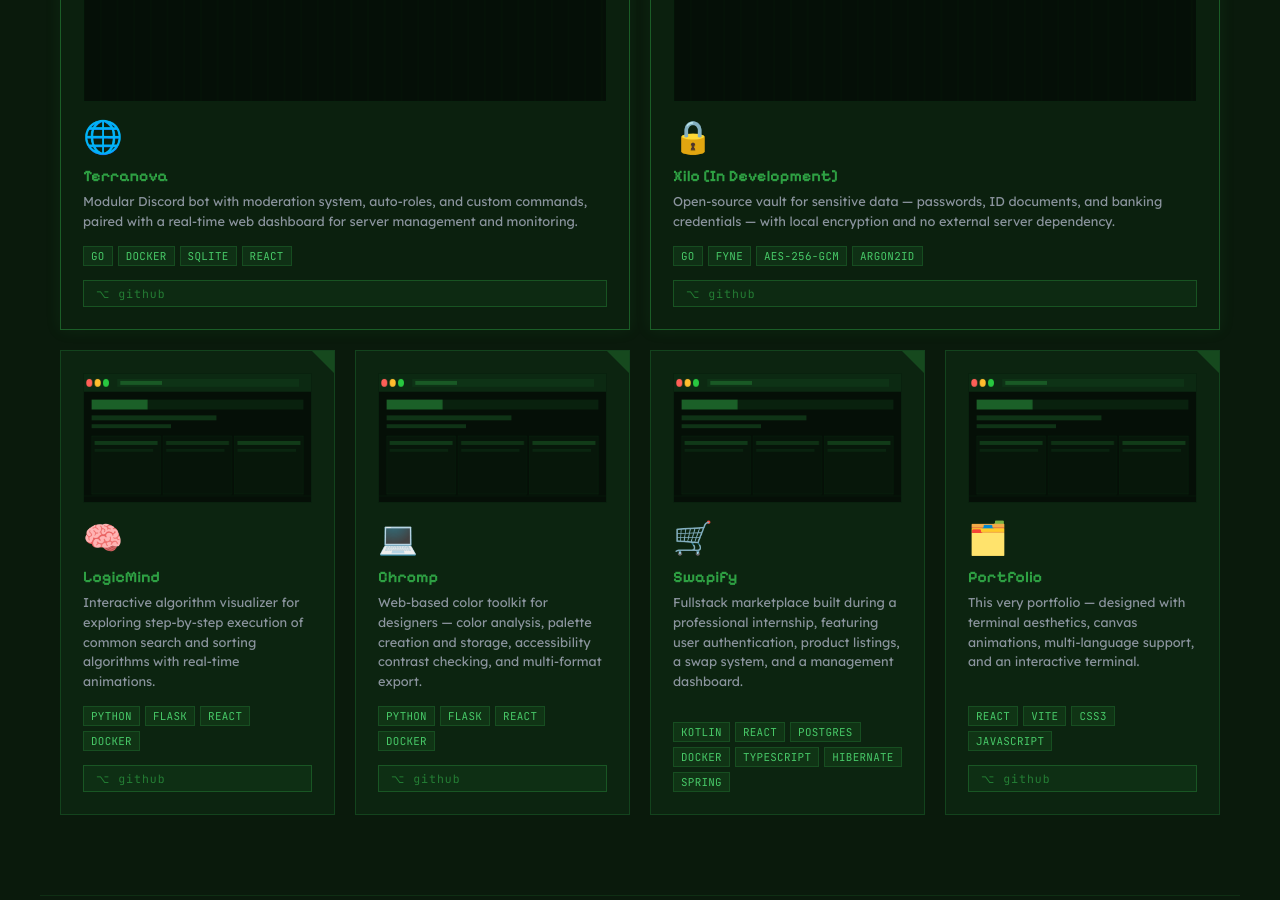
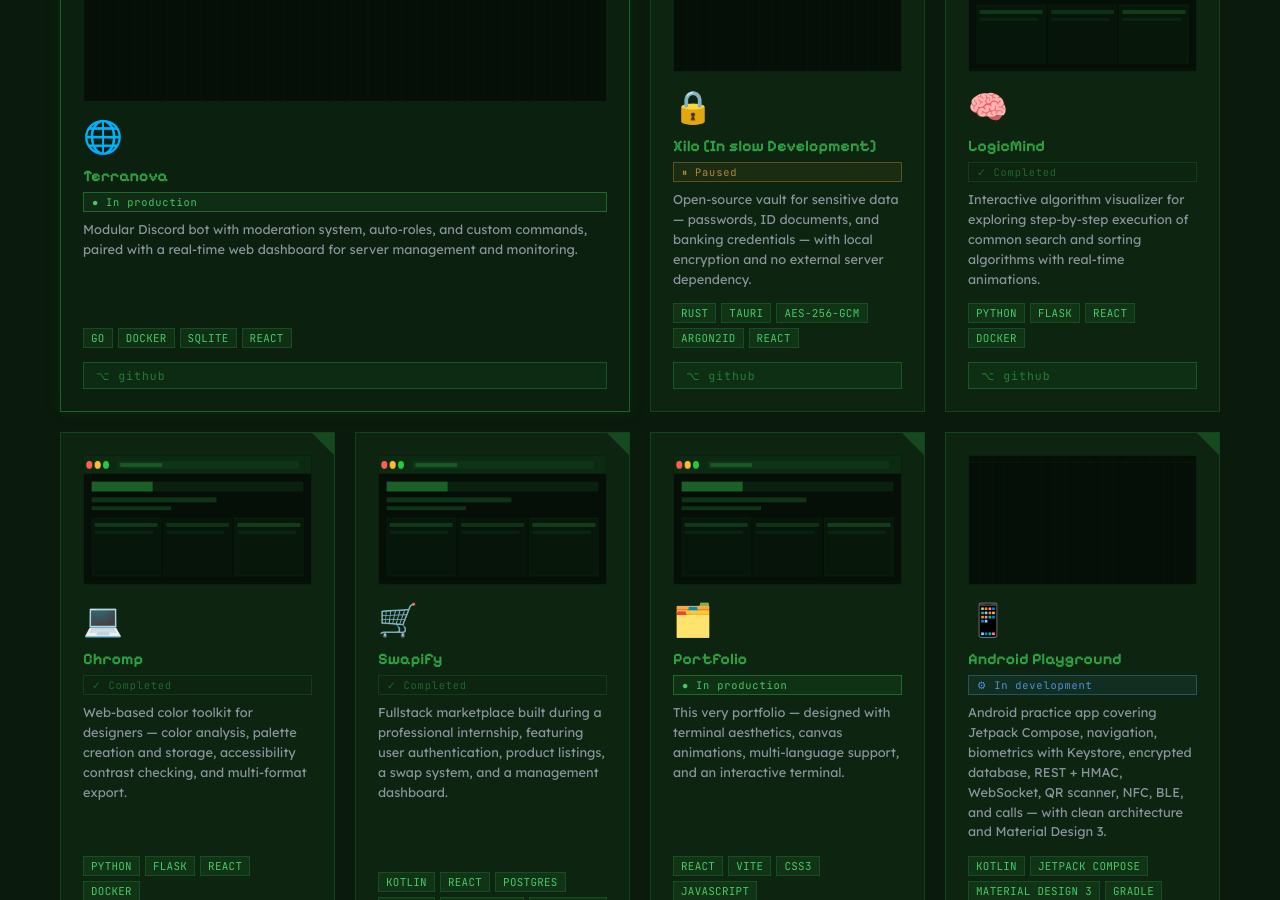
Before and after one commit to Okubukee/Portfolio, a React (Vite) app: page / in a window 1280 px wide. Shown: the part 1900-2800 px from the top of the page. Built offline with nearby package versions, Linux system fonts and the light colour scheme.

Commit message:
add project status badges

```diff
--- a/src/components/Projects/ProjectCard.jsx
+++ b/src/components/Projects/ProjectCard.jsx
@@ -22,12 +22,17 @@ export default function ProjectCard({ project }) {
 
   return (
     <div className={`project-card${project.featured ? ' featured' : ''}`}>
-      {project.featured && <div className="project-badge">★ FEATURED</div>}
+      {project.featured && <div className="project-badge">{t['proj-featured']}</div>}
       <div className="project-canvas-wrap">
         <canvas ref={canvasRef} className="proj-canvas" data-category={project.category} width={cw} height={ch} />
       </div>
       <div className="project-icon">{project.icon}</div>
       <h3 className="project-title">{t[project.titleKey]}</h3>
+      {project.status && (
+        <span className={`project-status project-status--${project.status}`}>
+          {t[`proj-status-${project.status}`]}
+        </span>
+      )}
       <p className="project-description">{t[project.descKey]}</p>
       <div className="project-tech">
         {project.tech.map(tag => <span key={tag} className="tech-tag">{tag}</span>)}
--- a/src/data/i18n.js
+++ b/src/data/i18n.js
@@ -1,5 +1,10 @@
 export const translations = {
   es: {
+    'proj-status-active':    '● En producción',
+    'proj-status-completed': '✓ Completado',
+    'proj-status-paused':    '⏸ Pausado',
+    'proj-status-wip':       '⚙ En desarrollo',
+    'proj-featured':         '★ DESTACADO',
     'status-text':    'ESTADO: DISPONIBLE PARA TRABAJAR',
     'subtitle':       'Desarrollador de Software',
     'bio':            'Creando experiencias digitales con código. Especializado en desarrollo fullstack y software.',
@@ -39,7 +44,7 @@ export const translations = {
     'form-ph-msg':    'Tengo una idea de proyecto...',
     'proj-terranova-title':       'Terranova',
     'proj-terranova-desc':        'Bot de Discord modular con sistema de moderación, roles automáticos y comandos personalizados, junto a un dashboard web en tiempo real para gestión y monitoreo del servidor.',
-    'proj-xilo-title':    'Xilo [En desarrollo]',
+    'proj-xilo-title':    'Xilo [En desarrollo pausado]',
     'proj-xilo-desc':     'Bóveda open source para datos sensibles — contraseñas, documentos de identidad y credenciales bancarias — con cifrado local y sin dependencia de servidores externos.',
     'proj-logicmind-title':       'LogicMind',
     'proj-logicmind-desc':        'Visualizador interactivo de algoritmos que permite explorar paso a paso el flujo de diferentes algoritmos con animaciones en tiempo real.',
@@ -49,6 +54,8 @@ export const translations = {
     'proj-swapify-desc':      'Marketplace fullstack desarrollado en prácticas profesionales, con autenticación de usuarios, listado de productos, sistema de intercambio y panel de gestión.',
     'proj-portfolio-title':   'Portfolio',
     'proj-portfolio-desc':    'Este mismo portafolio — diseñado con estética de terminal, animaciones en canvas, soporte multiidioma y una terminal interactiva.',
+    'proj-androidplayground-title': 'Android Playground',
+    'proj-androidplayground-desc':  'App Android de práctica que cubre Jetpack Compose, navegación, biometría con Keystore, bases de datos cifradas, REST + HMAC, WebSocket, escáner QR, NFC, BLE y llamadas — con buenas prácticas y Material Design 3.',
     'footer-line':    '/* okubuke — construido con pasión */',
     'footer-echo':    '$ echo "gracias por visitar"',
     'term-welcome':        'Bienvenido. Escribe <span class="tcmd">help</span> para ver los comandos disponibles.',
@@ -76,6 +83,11 @@ export const translations = {
     'term-not-found':      'comando no encontrado — prueba <span style="color:var(--green-bright)">help</span>',
   },
   pt: {
+    'proj-status-active':    '● Em produção',
+    'proj-status-completed': '✓ Concluído',
+    'proj-status-paused':    '⏸ Pausado',
+    'proj-status-wip':       '⚙ Em desenvolvimento',
+    'proj-featured':         '★ DESTAQUE',
     'status-text':    'STATUS: ABERTO PARA TRABALHO',
     'subtitle':       'Desenvolvedor de Software',
     'bio':            'Criando experiências digitais com código. Especializado em desenvolvimento fullstack e software.',
@@ -114,7 +126,7 @@ export const translations = {
     'form-ph-msg':    'Tenho uma ideia de projeto...',
     'proj-terranova-title':       'Terranova',
     'proj-terranova-desc':        'Bot de Discord modular com sistema de moderação, cargos automáticos e comandos personalizados, junto a um dashboard web em tempo real para gestão e monitoramento do servidor.',
-    'proj-xilo-title':    'Xilo [Em desenvolvimento]',
+    'proj-xilo-title':    'Xilo [Em desenvolvimento lento]',
     'proj-xilo-desc':     'Cofre open source para dados sensíveis — senhas, documentos de identidade e credenciais bancárias — com criptografia local e sem dependência de servidores externos.',
     'proj-logicmind-title':       'LogicMind',
     'proj-logicmind-desc':        'Visualizador interativo de algoritmos que permite explorar passo a passo o fluxo dos principais algoritmos de busca e ordenamento com animações em tempo real.',
@@ -124,6 +136,8 @@ export const translations = {
     'proj-swapify-desc':      'Marketplace fullstack desenvolvido em estágio profissional, com autenticação de usuários, listagem de produtos, sistema de troca e painel de gestão.',
     'proj-portfolio-title':   'Portfolio',
     'proj-portfolio-desc':    'Este mesmo portfólio — projetado com estética de terminal, animações em canvas, suporte multilíngue e um terminal interativo.',
+    'proj-androidplayground-title': 'Android Playground',
+    'proj-androidplayground-desc':  'App Android de prática cobrindo Jetpack Compose, navegação, biometria com Keystore, banco de dados cifrado, REST + HMAC, WebSocket, leitor QR, NFC, BLE e chamadas — com boas práticas e Material Design 3.',
     'footer-line':    '/* okubuke — construído com paixão */',
     'footer-echo':    '$ echo "obrigado pela visita"',
     'term-welcome':        'Bem-vindo. Digite <span class="tcmd">help</span> para ver os comandos disponíveis.',
@@ -151,6 +165,11 @@ export const translations = {
     'term-not-found':      'comando não encontrado — tente <span style="color:var(--green-bright)">help</span>',
   },
   en: {
+    'proj-status-active':    '● In production',
+    'proj-status-completed': '✓ Completed',
+    'proj-status-paused':    '⏸ Paused',
+    'proj-status-wip':       '⚙ In development',
+    'proj-featured':         '★ FEATURED',
     'status-text':    'STATUS: OPEN TO WORK',
     'subtitle':       'Software Developer',
     'bio':            'Crafting digital experiences with code. Specialized in fullstack and software development.',
@@ -189,7 +208,7 @@ export const translations = {
     'form-ph-msg':    'I have a project idea...',
     'proj-terranova-title':       'Terranova',
     'proj-terranova-desc':        'Modular Discord bot with moderation system, auto-roles, and custom commands, paired with a real-time web dashboard for server management and monitoring.',
-    'proj-xilo-title':    'Xilo [In Development]',
+    'proj-xilo-title':    'Xilo [In slow Development]',
     'proj-xilo-desc':     'Open-source vault for sensitive data — passwords, ID documents, and banking credentials — with local encryption and no external server dependency.',
     'proj-logicmind-title':       'LogicMind',
     'proj-logicmind-desc':        'Interactive algorithm visualizer for exploring step-by-step execution of common search and sorting algorithms with real-time animations.',
@@ -199,6 +218,8 @@ export const translations = {
     'proj-swapify-desc':      'Fullstack marketplace built during a professional internship, featuring user authentication, product listings, a swap system, and a management dashboard.',
     'proj-portfolio-title':   'Portfolio',
     'proj-portfolio-desc':    'This very portfolio — designed with terminal aesthetics, canvas animations, multi-language support, and an interactive terminal.',
+    'proj-androidplayground-title': 'Android Playground',
+    'proj-androidplayground-desc':  'Android practice app covering Jetpack Compose, navigation, biometrics with Keystore, encrypted database, REST + HMAC, WebSocket, QR scanner, NFC, BLE, and calls — with clean architecture and Material Design 3.',
     'footer-line':    '/* okubuke — built with passion */',
     'footer-echo':    '$ echo "thanks for visiting"',
     'term-welcome':        'Welcome. Type <span class="tcmd">help</span> to see available commands.',
--- a/src/data/projects.js
+++ b/src/data/projects.js
@@ -1,8 +1,9 @@
 export const projects = [
-  { icon: '🌐', titleKey: 'proj-terranova-title',  descKey: 'proj-terranova-desc',  category: 'app', featured: true,  tech: ['Go','Docker','SQLite','React'],                                     github: 'https://github.com/Okubukee/Terranova_Showcase' },
-  { icon: '🔒', titleKey: 'proj-xilo-title',       descKey: 'proj-xilo-desc',       category: 'app', featured: true,  tech: ['Go','Fyne','AES-256-GCM','Argon2id'],                               github: 'https://github.com/Okubukee/Xilo' },
-  { icon: '🧠', titleKey: 'proj-logicmind-title',  descKey: 'proj-logicmind-desc',  category: 'web',  featured: false,  tech: ['Python','Flask','React','Docker'],                                   github: 'https://github.com/Okubukee/LogicMind' },
-  { icon: '💻', titleKey: 'proj-chromp-title',     descKey: 'proj-chromp-desc',     category: 'web', featured: false, tech: ['Python','Flask','React','Docker'],                                   github: 'https://github.com/Okubukee/Chromp' },
-  { icon: '🛒', titleKey: 'proj-swapify-title',    descKey: 'proj-swapify-desc',    category: 'web', featured: false, tech: ['Kotlin','React','Postgres','Docker','TypeScript','Hibernate','Spring'] },
-  { icon: '🗂️', titleKey: 'proj-portfolio-title',  descKey: 'proj-portfolio-desc',  category: 'web', featured: false, tech: ['React','Vite','CSS3','JavaScript'],                                   github: 'https://github.com/Okubukee' },
-  ]
+  { icon: '🌐', titleKey: 'proj-terranova-title',         descKey: 'proj-terranova-desc',         category: 'app', featured: true,  status: 'active',    tech: ['Go','Docker','SQLite','React'],                                              github: 'https://github.com/Okubukee/Terranova_Showcase' },
+  { icon: '🔒', titleKey: 'proj-xilo-title',              descKey: 'proj-xilo-desc',              category: 'app', featured: false,  status: 'paused',    tech: ['Rust','Tauri','AES-256-GCM','Argon2id','React'],                             github: 'https://github.com/Okubukee/Xilo' },
+  { icon: '🧠', titleKey: 'proj-logicmind-title',         descKey: 'proj-logicmind-desc',         category: 'web', featured: false, status: 'completed', tech: ['Python','Flask','React','Docker'],                                           github: 'https://github.com/Okubukee/LogicMind' },
+  { icon: '💻', titleKey: 'proj-chromp-title',            descKey: 'proj-chromp-desc',            category: 'web', featured: false, status: 'completed', tech: ['Python','Flask','React','Docker'],                                           github: 'https://github.com/Okubukee/Chromp' },
+  { icon: '🛒', titleKey: 'proj-swapify-title',           descKey: 'proj-swapify-desc',           category: 'web', featured: false, status: 'completed', tech: ['Kotlin','React','Postgres','Docker','TypeScript','Hibernate','Spring'] },
+  { icon: '🗂️', titleKey: 'proj-portfolio-title',         descKey: 'proj-portfolio-desc',         category: 'web', featured: false, status: 'active',    tech: ['React','Vite','CSS3','JavaScript'],                                          github: 'https://github.com/Okubukee/Portfolio' },
+  { icon: '📱', titleKey: 'proj-androidplayground-title', descKey: 'proj-androidplayground-desc', category: 'app', featured: false, status: 'wip',       tech: ['Kotlin','Jetpack Compose','Material Design 3','Gradle'],                     github: 'https://github.com/Okubukee/AndroidPlayground' },
+]
--- a/src/styles/Projects.css
+++ b/src/styles/Projects.css
@@ -72,6 +72,18 @@
 
 .project-icon { font-size: 2rem; margin-bottom: 10px; }
 
+.project-status {
+  display: inline-block;
+  font-family: 'JetBrains Mono', monospace;
+  font-size: 0.65rem; letter-spacing: 0.8px;
+  padding: 2px 8px; margin-bottom: 8px;
+  border: 1px solid; border-radius: 0;
+}
+.project-status--active    { color: var(--green-bright); border-color: rgba(46,160,67,0.5); background: rgba(46,160,67,0.1); }
+.project-status--completed { color: rgba(46,160,67,0.55); border-color: rgba(46,160,67,0.2); background: transparent; }
+.project-status--paused    { color: rgba(210,153,60,0.85); border-color: rgba(210,153,60,0.35); background: rgba(210,153,60,0.07); }
+.project-status--wip       { color: rgba(88,166,255,0.85); border-color: rgba(88,166,255,0.3); background: rgba(88,166,255,0.07); }
+
 .project-title {
   font-family: 'Pixelify Sans', sans-serif;
   font-size: 1rem; color: var(--green);
```
